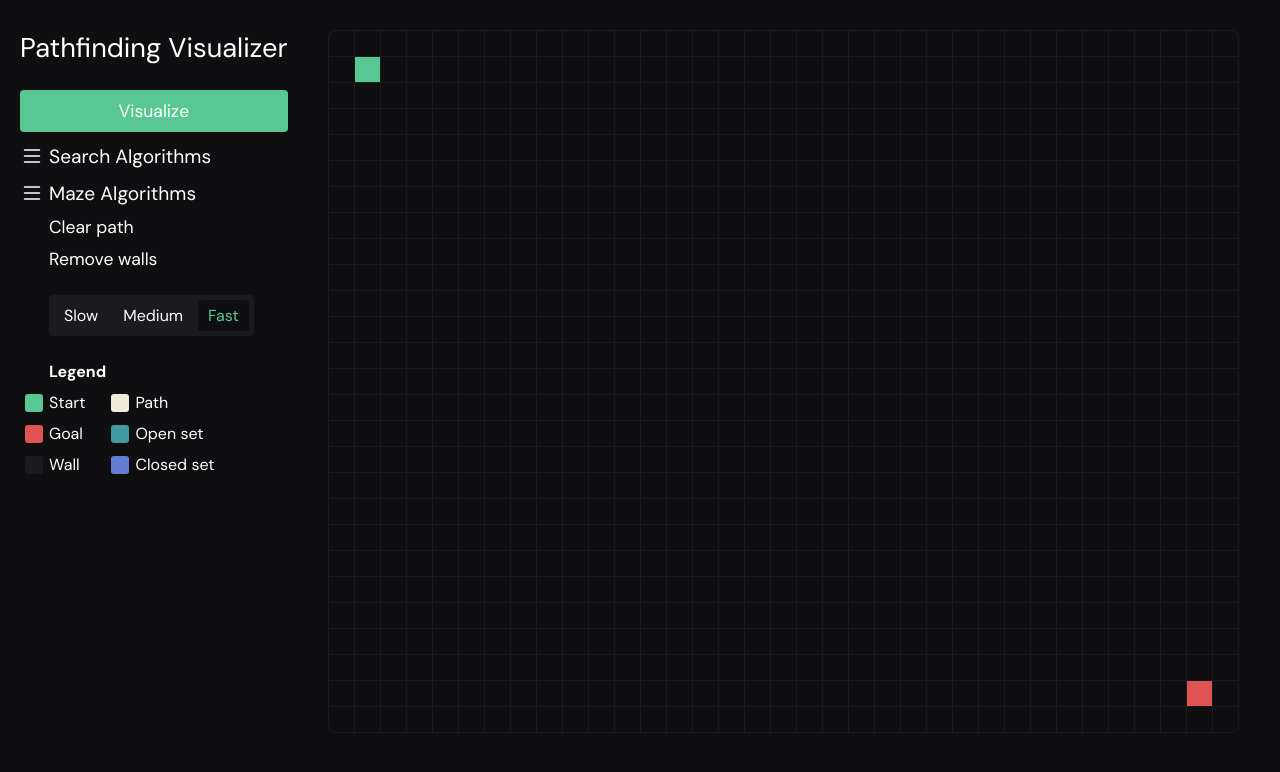
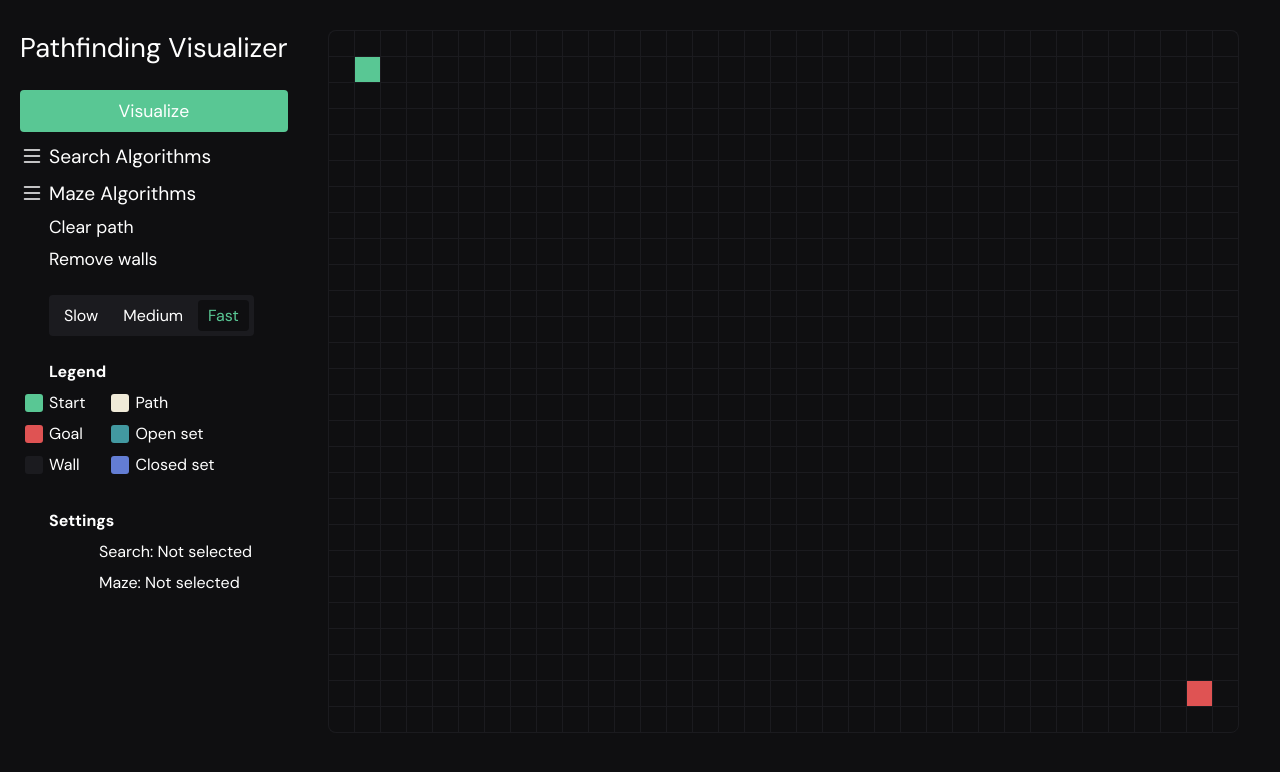
Before and after one commit to taylornorth01/pathfinding-visualizer-react, a React (Create React App) app: page / in a window 1280 px wide. Shown: the top 772 px of the page. Built offline with nearby package versions, Linux system fonts and the light colour scheme.

Commit message:
added settings area

```diff
--- a/src/App.tsx
+++ b/src/App.tsx
@@ -267,6 +267,21 @@ const App: React.FC = () => {
 								<Item text='Closed set' keyCol=' colour__closed' />
 							</Column>
 						</List>
+						<List title='Settings'>
+							<Column>
+								<Item
+									text={
+										'Search: ' +
+										(state.algorithm ? state.algorithm?.name : 'Not selected')
+									}
+								/>
+								<Item
+									text={
+										'Maze: ' + (state.maze ? state.maze?.name : 'Not selected')
+									}
+								/>
+							</Column>
+						</List>
 						<div className='small__screen'>
 							<BigButton text='Visualize' onClick={() => startAlgorithm()} />
 						</div>
```
